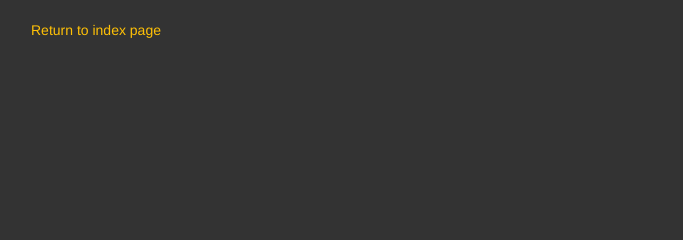
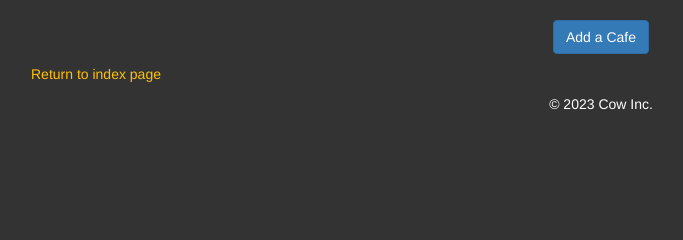
Before and after one commit to dave-cao/Coffee-Study, a Flask app: page /cafes in a window 1280 px wide. Shown: the part 108-348 px from the top of the page, without its empty margins (39-722 px from the left). Run offline with Flask 2, Linux system fonts and the light colour scheme; data that the repository does not hold is empty; some libraries are stand-ins or nearby versions.

Commit message:
Add and Delete cafes from database

```diff
--- a/main.py
+++ b/main.py
@@ -1,9 +1,10 @@
 import os
 
 from dotenv import load_dotenv
-from flask import Flask, render_template
+from flask import Flask, redirect, render_template, url_for
 from flask_bootstrap import Bootstrap
 
+from forms import CafeForm
 from tables import Cafe, db
 
 load_dotenv()
@@ -28,8 +29,43 @@
 @app.route("/cafes")
 def cafes():
     # Grab all cafes
-    all_cafes = Cafe.query.all()
+    all_cafes = Cafe.query.all()[::-1]
     return render_template("cafes.html", cafes=all_cafes)
+
+
+@app.route("/add", methods=["GET", "POST"])
+def add():
+    form = CafeForm()
+    if form.validate_on_submit():
+        coffee_price = "$" + "%.2f" % form.coffee_price.data
+        new_cafe = Cafe(
+            name=form.cafe_name.data,
+            map_url=form.map_url.data,
+            img_url=form.img_url.data,
+            location=form.location.data,
+            seats=form.seats.data,
+            has_toilet=form.has_toilet.data,
+            has_wifi=form.has_wifi.data,
+            has_sockets=form.has_sockets.data,
+            can_take_calls=form.can_take_calls.data,
+            coffee_price=coffee_price,
+        )
+
+        # add to database
+        db.session.add(new_cafe)
+        db.session.commit()
+
+        return redirect(url_for("cafes"))
+
+    return render_template("add.html", form=form)
+
+
+@app.route("/delete<int:cafe_id>")
+def delete(cafe_id):
+    cafe_to_delete = Cafe.query.get(cafe_id)
+    db.session.delete(cafe_to_delete)
+    db.session.commit()
+    return redirect(url_for("cafes"))
 
 
 if __name__ == "__main__":
--- a/templates/add.html
+++ b/templates/add.html
@@ -17,7 +17,7 @@
       <h1>Add a new cafe into the database</h1>
 
       <!-- This is where your WTForm will go -->
-      {{ wtf.quick_form(form, novalidate=True) }}
+      {{ wtf.quick_form(form, novalidate=True, button_map={'submit':'primary'}) }}
 
       <p class="space-above"><a href="{{ url_for('cafes') }}">See all cafes</a></p>
 
@@ -25,4 +25,5 @@
   </div>
 </div>
 
+<footer style='text-align: center;'>&copy; 2023 Cow Inc.</footer
 {% endblock %}
--- a/templates/cafes.html
+++ b/templates/cafes.html
@@ -18,9 +18,6 @@
       <h1>All Cafes</h1>
 
 	  <table class="table">
-          <!-- This is where you will write the code to render a Bootstrap
-          Table that contains all the information from the
-          cafe-data.csv file. -->
 
           <thead>
             <tr>
@@ -49,7 +46,7 @@
                 <td> {{ cafe.has_toilet }}</td>
                 <td> {{ cafe.has_sockets }}</td>
                 <td> {{ cafe.can_take_calls }}</td>
-                <td><a href="#" class="btn btn-info">Delete</a></td>
+                <td><a href="{{ url_for('delete', cafe_id=cafe.id )}}" class="btn btn-danger">Delete</a></td>
               </tr>
 
             {% endfor %}
@@ -57,10 +54,13 @@
   	  </table>
 
 
+      <p style='text-align: center;'><a href="{{url_for('add')}}" class="btn btn-primary">Add a Cafe</a></p>
       <p><a href="{{ url_for('home') }}">Return to index page</a></p>
 
     </div>
   </div>
 </div>
 
+<footer style='text-align: center;'>&copy; 2023 Cow Inc.</footer
+
 {% endblock %}
--- a/templates/index.html
+++ b/templates/index.html
@@ -20,4 +20,5 @@
 </div>
     </div>
 
+<footer style='text-align: center;'>&copy; 2023 Cow Inc.</footer
 {% endblock %}
```
Also changed, not shown: forms.py (added, +30 -0 lines), footer.html (added), instance/cafes.db.
